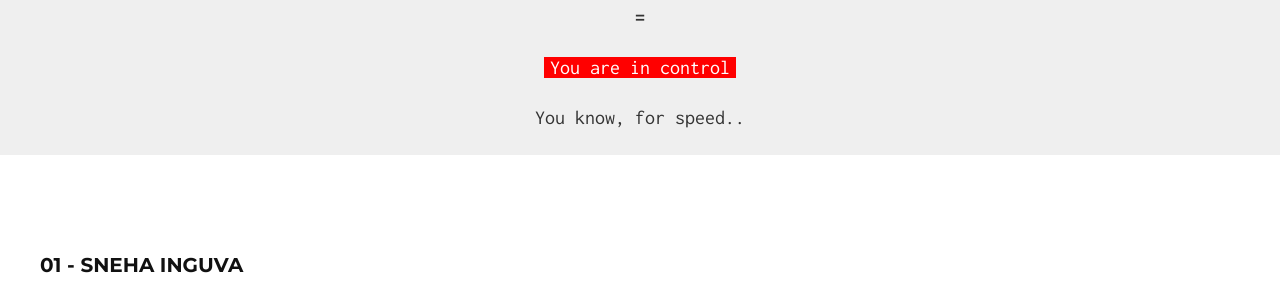
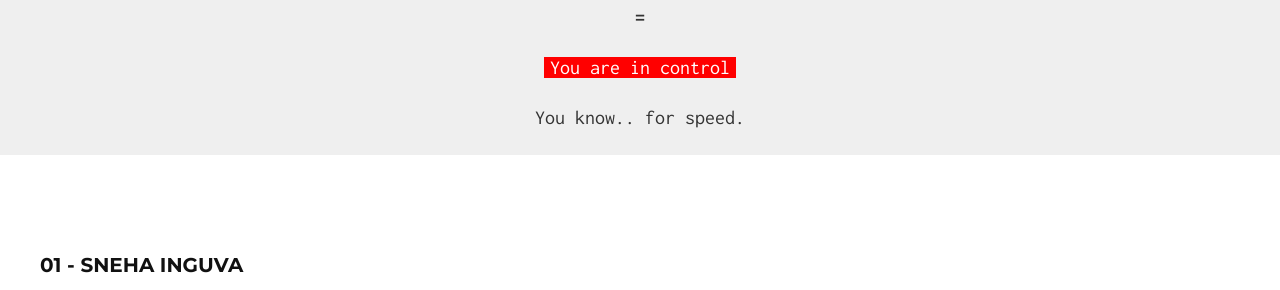
Before and after one commit to laszlocph/the-self-service-dev, a Jekyll site: the page built from index.md, in a window 1280 px wide. Shown: the part 927-1217 px from the top of the page. Built offline with Jekyll 4.4.1, drawn with Linux system fonts in a browser that asks for light colours.

```diff
--- a/_layouts/default.html
+++ b/_layouts/default.html
@@ -38,7 +38,7 @@
       <ul>
         <li><span class="red">You are in control</span></li>
       </ul>
-      <p>You know, for speed..<p>
+      <p>You know.. for speed.<p>
     </div>
   </div>
   <div class="container videos">
```
